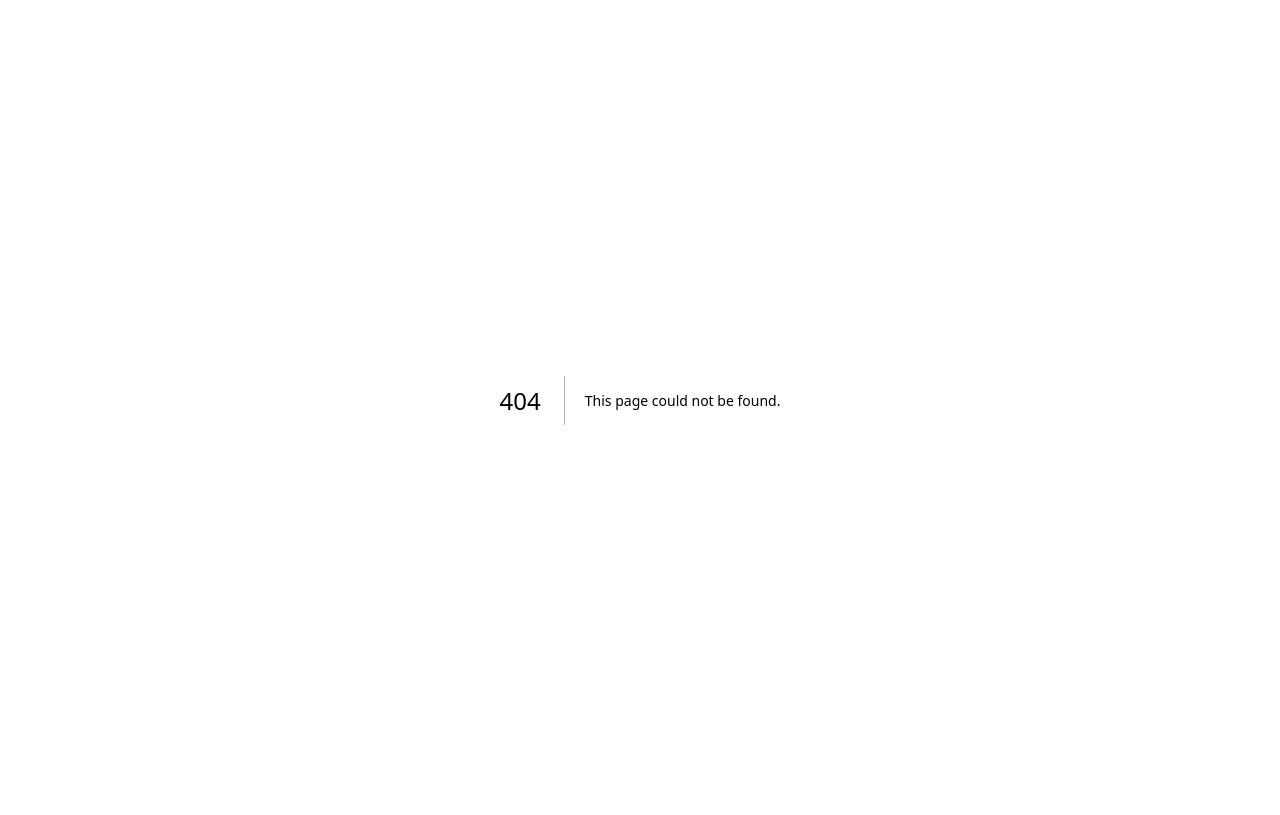
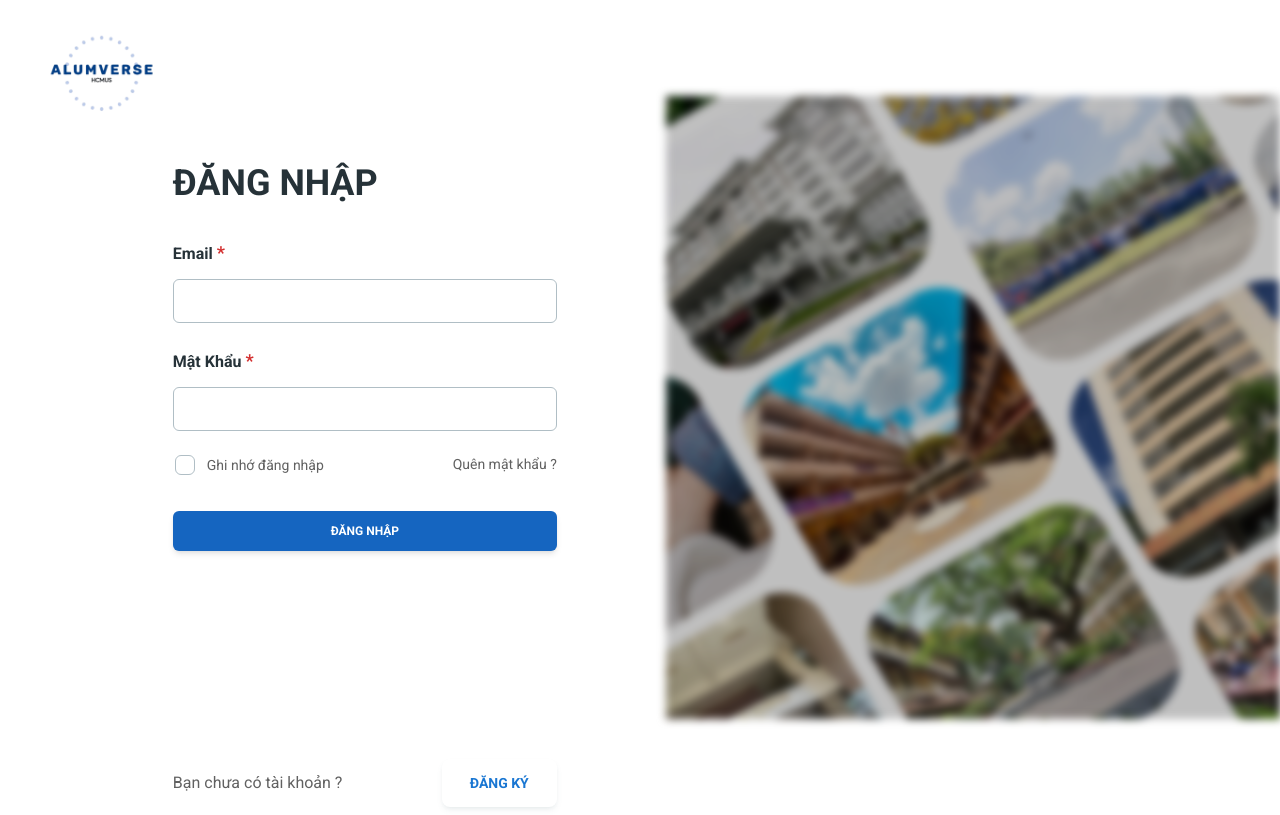
Before and after one commit to mugetsu0422/HCMUS-Alumni-Web, a Next.js app: page /ui/signin in a window 1280 px wide. Before the commit this address had no page. Built offline with nearby package versions, Linux system fonts and the light colour scheme; a web font is replaced by a local one.

Commit message:
signin 50%

```diff
--- /dev/null
+++ b/src/app/ui/(authentication)/layout.tsx
@@ -0,0 +1,36 @@
+import { Inter } from 'next/font/google'
+import '../../globals.css'
+import Image from 'next/image'
+
+const inter = Inter({ subsets: ['latin'] })
+
+export const metadata = {
+  title: 'Create Next App',
+  description: 'Generated by create next app',
+}
+
+export default function RootLayout({ children }) {
+  return (
+    <div className="lg:flex items-center justify-between ">
+      <Image
+        className="absolute left-10 top-4 "
+        alt="Alumni Logo"
+        src="/logo.png"
+        width={123}
+        height={93}
+        priority
+      />
+      {children}
+      <div className="flex shrink-1 w-full md:w-[48%]">
+        <Image
+          className="md:w-[100%] brightness-75 blur-sm md:m-auto "
+          alt="Alumni Image"
+          src="/authentication.png"
+          width={950}
+          height={100}
+          priority
+        />
+      </div>
+    </div>
+  )
+}
--- /dev/null
+++ b/src/app/ui/(authentication)/signin/page.tsx
@@ -0,0 +1,108 @@
+'use client'
+import React from 'react'
+import Link from 'next/link'
+import {
+  Card,
+  Input,
+  Checkbox,
+  Button,
+  Typography,
+} from '@material-tailwind/react'
+import { roboto } from '../../fonts'
+
+export default function page() {
+  return (
+    <Card
+      color="transparent"
+      shadow={false}
+      placeholder={undefined}
+      className={`${roboto} w-[20rem] m-auto pt-[10rem] `}>
+      <Typography variant="h2" color="blue-gray" placeholder={undefined}>
+        ĐĂNG NHẬP
+      </Typography>
+
+      <form className="mt-8 mb-2 w-80 max-w-screen-lg sm:w-96">
+        <div className="mb-1 flex flex-col gap-6">
+          <Typography
+            placeholder={undefined}
+            variant="h6"
+            color="blue-gray"
+            className={`${roboto} -mb-3`}>
+            Email <span className="text-red-700 font-bold text-lg">*</span>
+          </Typography>
+          <Input
+            size="lg"
+            className=" !border-t-blue-gray-200 focus:!border-t-gray-900 w-96"
+            labelProps={{
+              className: 'before:content-none after:content-none',
+            }}
+            crossOrigin={undefined}
+          />
+          <Typography
+            placeholder={undefined}
+            variant="h6"
+            color="blue-gray"
+            className={` ${roboto} -mb-3`}>
+            Mật Khẩu <span className="text-red-700 font-bold text-lg">*</span>
+          </Typography>
+          <Input
+            type="password"
+            size="lg"
+            className=" !border-t-blue-gray-200 focus:!border-t-gray-900"
+            labelProps={{
+              className: 'before:content-none after:content-none',
+            }}
+            crossOrigin={undefined}
+          />
+        </div>
+        <div className="flex justify-between pt-2">
+          <Checkbox
+            label={
+              <Typography
+                variant="small"
+                className={` ${roboto} flex items-center font-normal`}
+                placeholder={undefined}>
+                Ghi nhớ đăng nhập
+              </Typography>
+            }
+            color="blue"
+            containerProps={{ className: '-ml-2.5' }}
+            crossOrigin={undefined}
+          />
+          <Typography
+            variant="small"
+            className={` ${roboto} flex items-center font-normal`}
+            placeholder={undefined}>
+            <Link href={'#'}>Quên mật khẩu ?</Link>
+          </Typography>
+        </div>
+
+        <Button
+          placeholder={undefined}
+          ripple={true}
+          className={` ${roboto} mt-6 w-full bg-blue-800 text-white rounded-md`}>
+          Đăng nhập
+        </Button>
+
+        <div className=" mt-[3rem] flex items-center justify-between md:mt-[5rem] lg:mt[5rem] xl:mt-[13rem]">
+          <Typography
+            placeholder={undefined}
+            color="gray"
+            className={`${roboto} text-center font-normal`}>
+            Bạn chưa có tài khoản ?
+          </Typography>
+          <Link href="#">
+            <Button
+              placeholder={undefined}
+              color="white"
+              size="lg"
+              className={` ${roboto} font-bold text-blue-700 `}
+              ripple={true}>
+              Đăng ký
+            </Button>
+          </Link>
+        </div>
+      </form>
+    </Card>
+  )
+}
```
Also changed, not shown: src/app/page.tsx (+7 -14 lines), public/authentication.png (added), public/logo.png (added).
